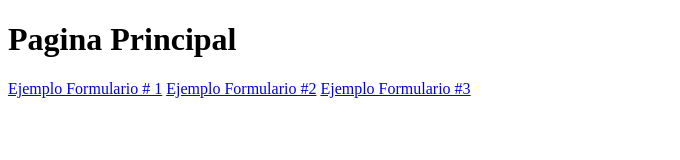
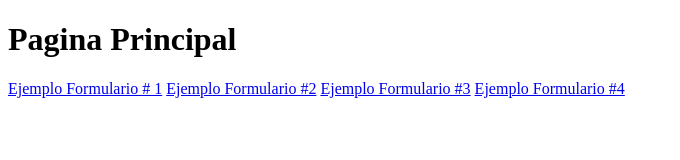
Before and after one commit to jeronimocajas/proyecto4, a plain HTML site: page index.html in a window 1280 px wide. Shown: the whole page, without its empty margins (0-680 px from the left). Drawn offline with Linux system fonts and the light colour scheme.

Commit message:
agregado ultima pagina

```diff
--- a/index.html
+++ b/index.html
@@ -11,5 +11,6 @@
     <a href="html/ejercicio1.html" target="blank">Ejemplo Formulario # 1</a>
     <a href="html/ejercicio2.html" target="_blank">Ejemplo Formulario #2</a>
     <a href="html/ejercicio3.html" target="_blank">Ejemplo Formulario #3</a>
+    <a href="html/ejercicio4.html" target="_blank">Ejemplo Formulario #4</a>
 </body>
 </html>
```
